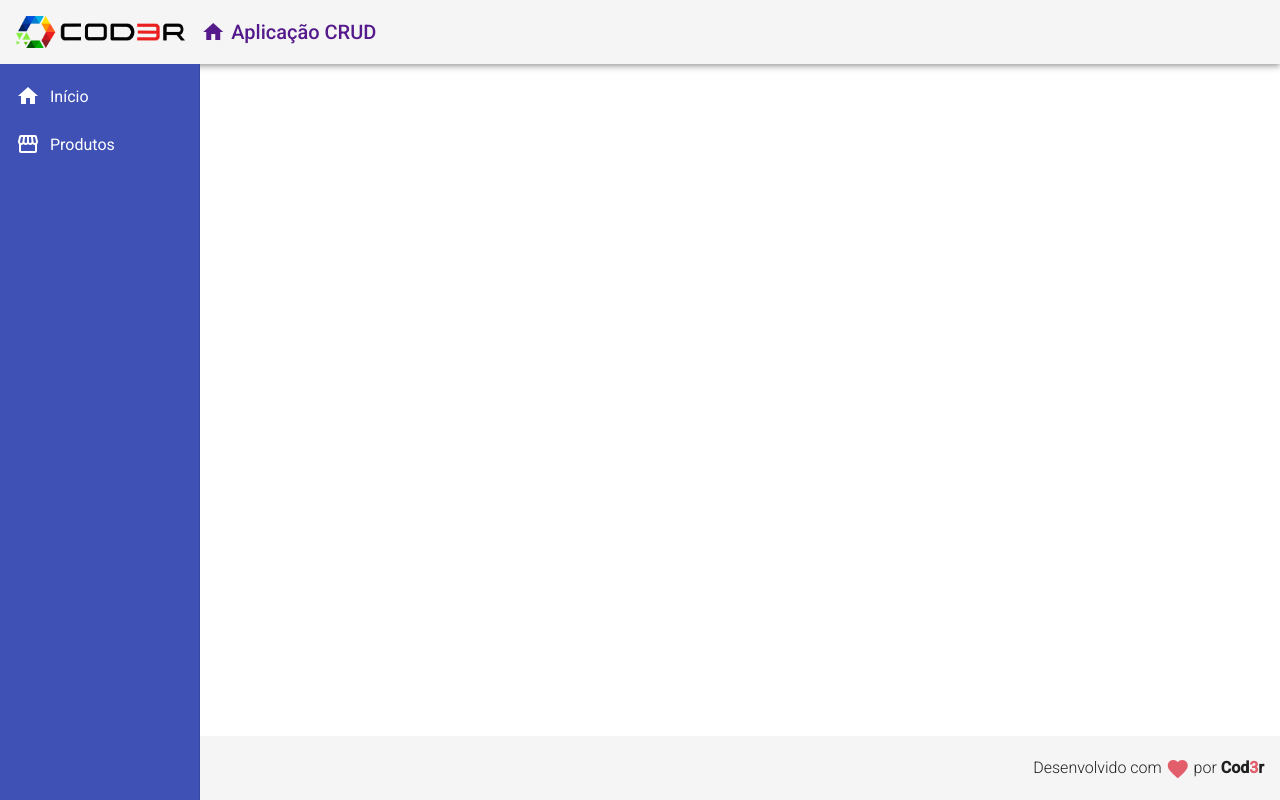
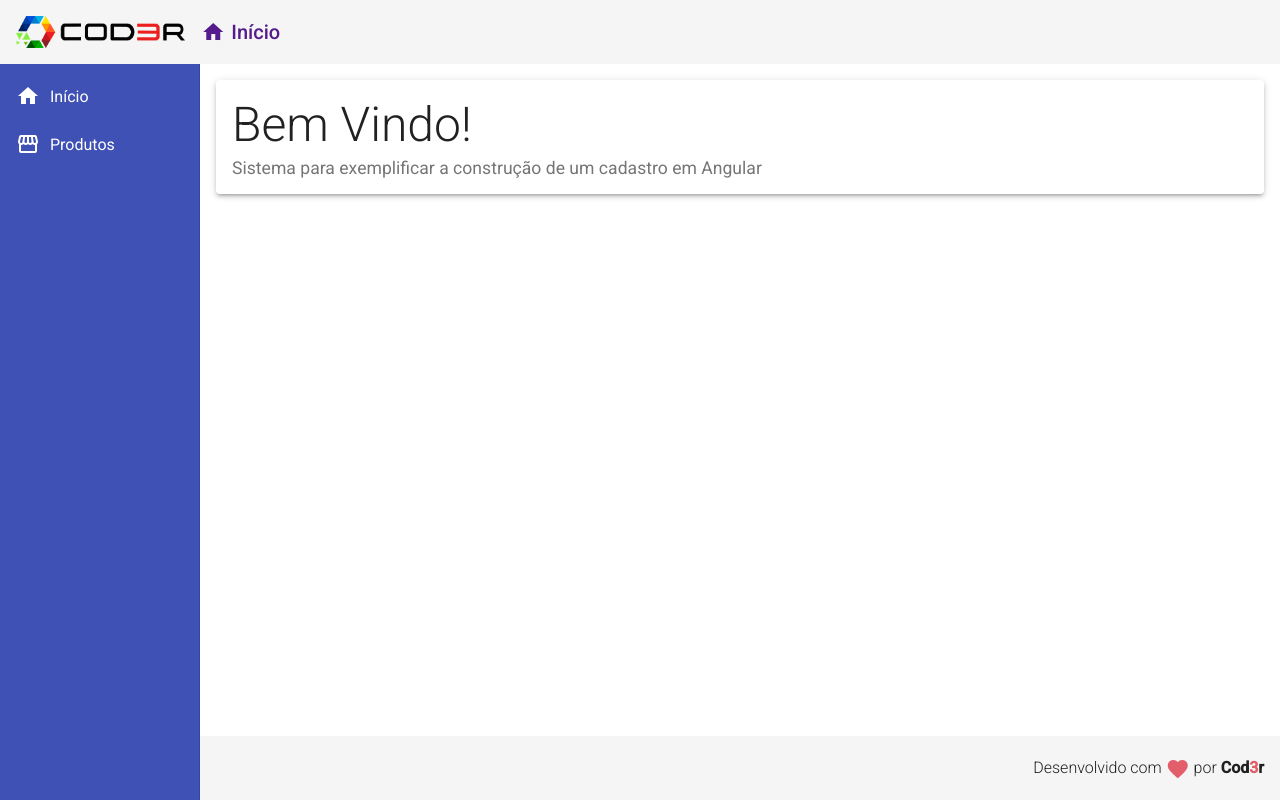
Before and after one commit to mathrb22/cod3r-angular9, an Angular app in the folder frontend/: page / in a window 1280 px wide. Built offline with nearby package versions, Linux system fonts and the light colour scheme.

Commit message:
Criação de views e declaração das rotas da aplicação

```diff
--- a/frontend/src/app/components/template/header/header.component.html
+++ b/frontend/src/app/components/template/header/header.component.html
@@ -1,13 +1,13 @@
 <mat-toolbar class="header mat-elevation-z4">
 	<span>
-		<a>
+		<a routerLink="/">
 			<img class="logo" src="assets/img/cod3r-logo.png" alt="logo" />
 		</a>
 	</span>
 	<span class="title-group">
 		<a href="">
 			<i class="material-icons"> home </i>
-			Aplicação CRUD
+			Início
 		</a>
 	</span>
 </mat-toolbar>
--- a/frontend/src/app/components/template/nav/nav.component.css
+++ b/frontend/src/app/components/template/nav/nav.component.css
@@ -10,3 +10,8 @@
 .sidenav i {
 	padding-right: 10px;
 }
+
+.content {
+	padding: 16px;
+	background-color: #fff;
+}
--- a/frontend/src/app/components/template/nav/nav.component.html
+++ b/frontend/src/app/components/template/nav/nav.component.html
@@ -7,14 +7,17 @@
 		fixedTopGap="64"
 	>
 		<mat-nav-list class="mat-list">
-			<a mat-list-item>
+			<a mat-list-item routerLink="/">
 				<i class="material-icons">home</i>
 				Início
 			</a>
-			<a mat-list-item>
+			<a mat-list-item routerLink="/products">
 				<i class="material-icons">storefront</i>
 				Produtos
 			</a>
 		</mat-nav-list>
 	</mat-sidenav>
+	<mat-sidenav-content class="content">
+		<router-outlet> </router-outlet>
+	</mat-sidenav-content>
 </mat-sidenav-container>
--- /dev/null
+++ b/frontend/src/app/views/home/home.component.css
@@ -0,0 +1,9 @@
+.home .title {
+	font-size: 3rem;
+	font-weight: 300;
+	line-height: 1.2;
+}
+
+.home .subtitle {
+	font-size: 1.1rem;
+}
--- /dev/null
+++ b/frontend/src/app/views/home/home.component.html
@@ -0,0 +1,6 @@
+<mat-card class="home mat-elevation-z3">
+	<mat-card-title class="title">Bem Vindo!</mat-card-title>
+	<mat-card-subtitle class="subtitle">
+		Sistema para exemplificar a construção de um cadastro em Angular
+	</mat-card-subtitle>
+</mat-card>
--- /dev/null
+++ b/frontend/src/app/views/home/home.component.ts
@@ -0,0 +1,15 @@
+import { Component, OnInit } from '@angular/core';
+
+@Component({
+  selector: 'app-home',
+  templateUrl: './home.component.html',
+  styleUrls: ['./home.component.css']
+})
+export class HomeComponent implements OnInit {
+
+  constructor() { }
+
+  ngOnInit(): void {
+  }
+
+}
--- /dev/null
+++ b/frontend/src/app/views/product-crud/product-crud.component.html
@@ -0,0 +1 @@
+<p>product-crud works!</p>
--- /dev/null
+++ b/frontend/src/app/views/product-crud/product-crud.component.ts
@@ -0,0 +1,15 @@
+import { Component, OnInit } from '@angular/core';
+
+@Component({
+  selector: 'app-product-crud',
+  templateUrl: './product-crud.component.html',
+  styleUrls: ['./product-crud.component.css']
+})
+export class ProductCrudComponent implements OnInit {
+
+  constructor() { }
+
+  ngOnInit(): void {
+  }
+
+}
```
Also changed, not shown: frontend/src/app/app-routing.module.ts (added, +22 -0 lines), frontend/src/app/app.module.ts (+14 -1 lines), frontend/src/app/views/product-crud/product-crud.component.css (added).
